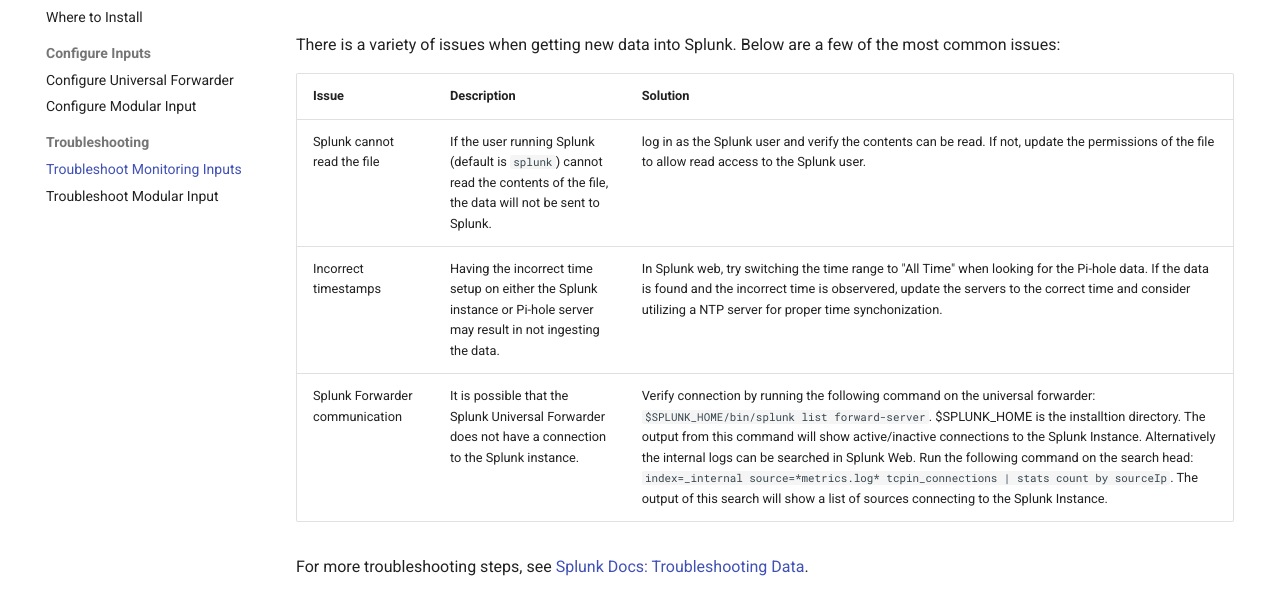
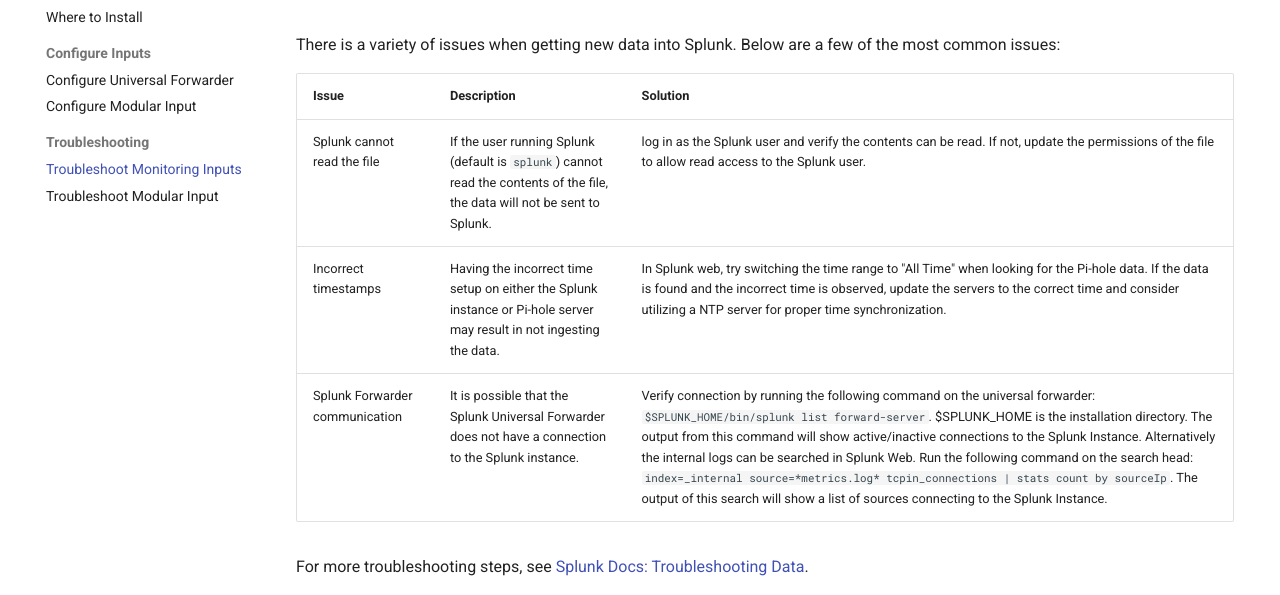
Before and after one commit to ZachChristensen28/splunk-pihole-ta-documentation, an MkDocs documentation site: the page built from docs/getting-started/troubleshooting/troubleshoot-inputs.md, in a window 1280 px wide. Shown: the part 196-791 px from the top of the page. Built offline with MkDocs 1.6.1 and Material for MkDocs 9.7.7, drawn with Linux system fonts in a browser that asks for light colours; comment, search, counter and statistics services are not loaded.

Commit message:
fix spelling

```diff
--- a/docs/getting-started/troubleshooting/troubleshoot-inputs.md
+++ b/docs/getting-started/troubleshooting/troubleshoot-inputs.md
@@ -5,7 +5,7 @@
 Issue | Description | Solution
 ----- | ----------- | --------
 Splunk cannot read the file | If the user running Splunk (default is `splunk`) cannot read the contents of the file, the data will not be sent to Splunk. | log in as the Splunk user and verify the contents can be read. If not, update the permissions of the file to allow read access to the Splunk user.
-Incorrect timestamps | Having the incorrect time setup on either the Splunk instance or Pi-hole server may result in not ingesting the data. | In Splunk web, try switching the time range to "All Time" when looking for the Pi-hole data. If the data is found and the incorrect time is observered, update the servers to the correct time and consider utilizing a NTP server for proper time synchonization.
-Splunk Forwarder communication | It is possible that the Splunk Universal Forwarder does not have a connection to the Splunk instance. | Verify connection by running the following command on the universal forwarder: `$SPLUNK_HOME/bin/splunk list forward-server`. $SPLUNK_HOME is the installtion directory. The output from this command will show active/inactive connections to the Splunk Instance. Alternatively the internal logs can be searched in Splunk Web. Run the following command on the search head: `index=_internal source=*metrics.log* tcpin_connections | stats count by sourceIp`. The output of this search will show a list of sources connecting to the Splunk Instance.
+Incorrect timestamps | Having the incorrect time setup on either the Splunk instance or Pi-hole server may result in not ingesting the data. | In Splunk web, try switching the time range to "All Time" when looking for the Pi-hole data. If the data is found and the incorrect time is observed, update the servers to the correct time and consider utilizing a NTP server for proper time synchronization.
+Splunk Forwarder communication | It is possible that the Splunk Universal Forwarder does not have a connection to the Splunk instance. | Verify connection by running the following command on the universal forwarder: `$SPLUNK_HOME/bin/splunk list forward-server`. $SPLUNK_HOME is the installation directory. The output from this command will show active/inactive connections to the Splunk Instance. Alternatively the internal logs can be searched in Splunk Web. Run the following command on the search head: `index=_internal source=*metrics.log* tcpin_connections | stats count by sourceIp`. The output of this search will show a list of sources connecting to the Splunk Instance.
 
 For more troubleshooting steps, see [Splunk Docs: Troubleshooting Data](https://docs.splunk.com/Documentation/Splunk/latest/Troubleshooting/Cantfinddata).
```
Also changed, not shown: docs/getting-started/configure-inputs/configure-inputs.md (+1 -1 lines), docs/index.md (+1 -1 lines).
